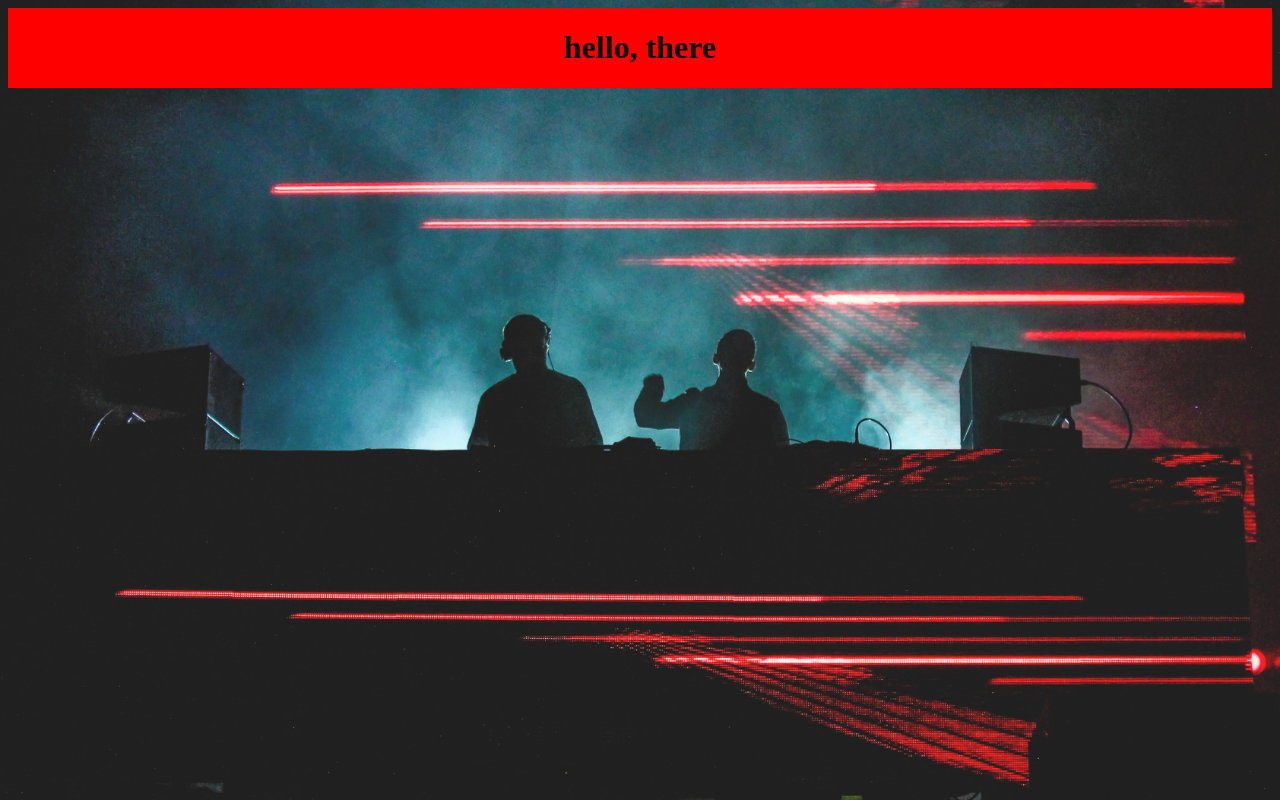
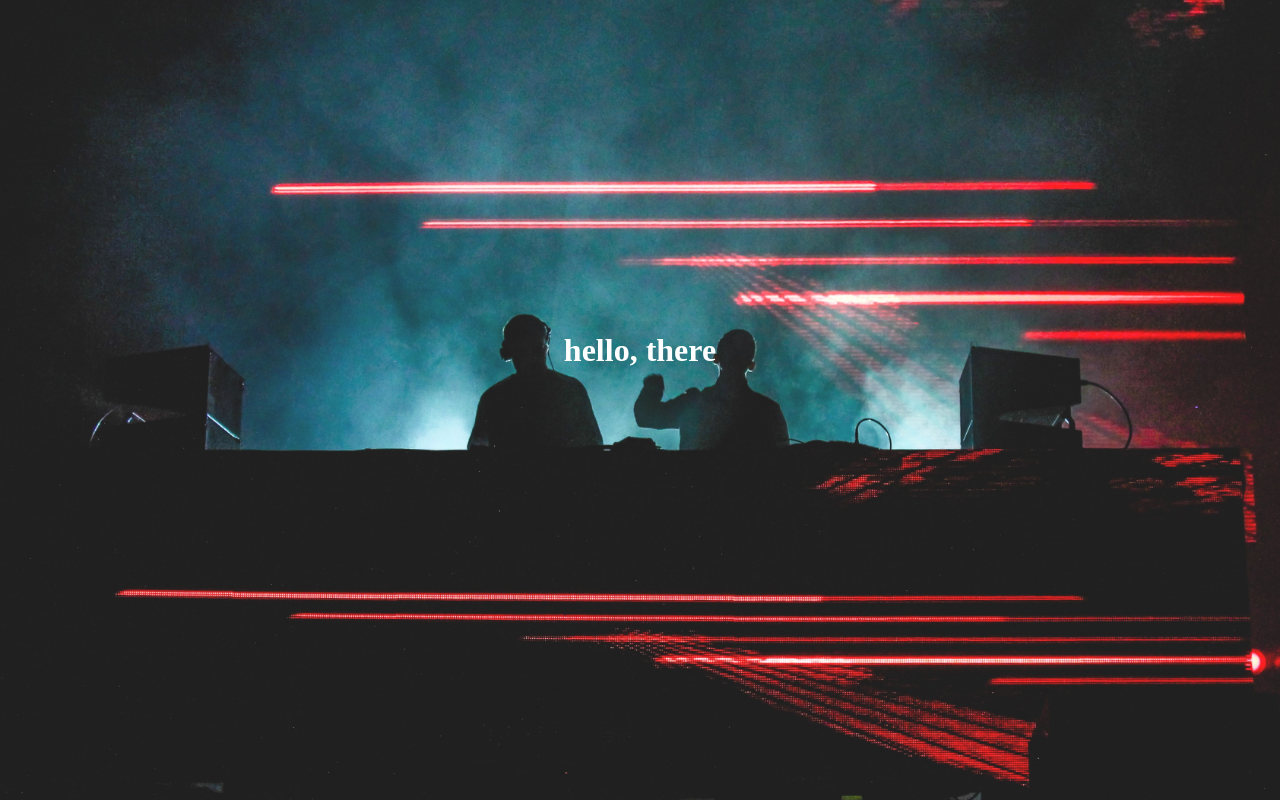
Before and after one commit to krtb/js-drum-kit, a plain HTML site: page index.html in a window 1280 px wide. Drawn offline with Linux system fonts and the light colour scheme.

Commit message:
add css to center flexbox and text

```diff
--- a/style.css
+++ b/style.css
@@ -7,15 +7,16 @@ html {
 }
 
 .sound-keyboard-container{
+    color: white;
     display: flex;
-    flex-wrap: wrap;
     flex-direction: row;
     justify-content: center;
     align-items: center;
-    align-content: center;
-    background-color: red;
+    /* background-color: darkgrey; */
+    height: 500px;
+    margin-top: 100px;
 }
 
 .sound-keyboard-child{
-
+    /* background-color: aquamarine; */
 }
```
